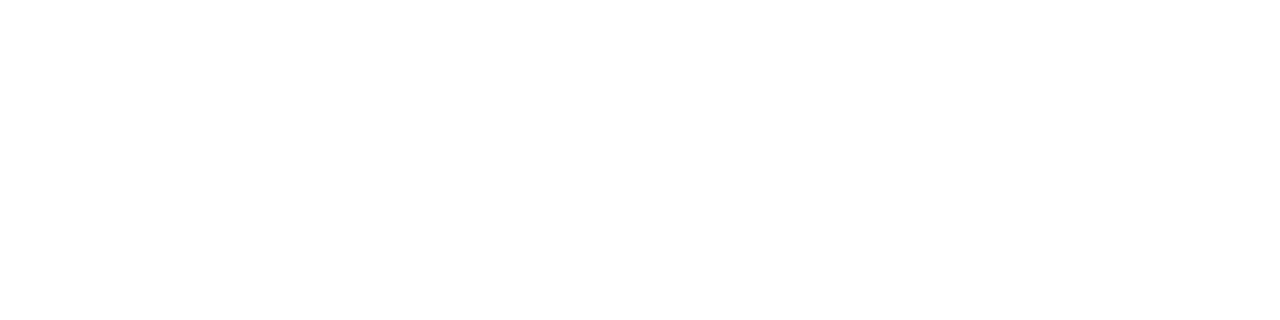
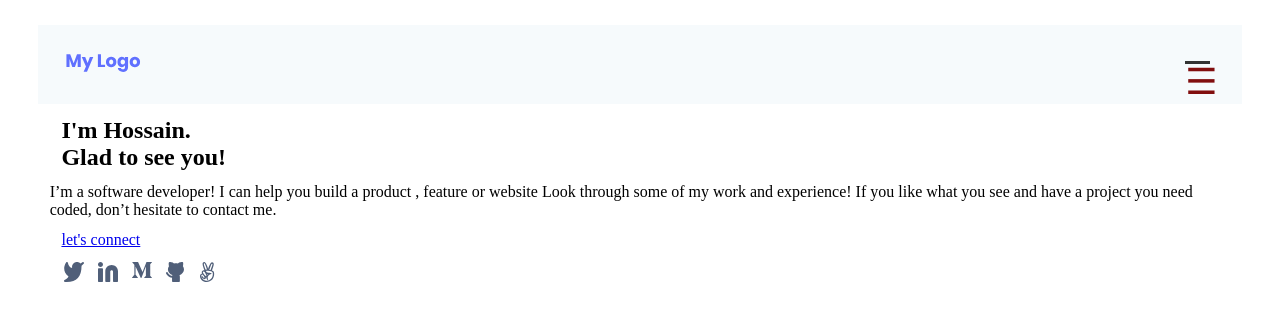
Before and after one commit to HossainAraf/Portfolio-setup-and-mobile-first, a plain HTML site: page index.html in a window 1280 px wide. Drawn offline with Linux system fonts and the light colour scheme.

Commit message:
Update all html elements except the blue shapes

```diff
--- a/index.html
+++ b/index.html
@@ -4,9 +4,42 @@
   <meta charset="UTF-8">
   <meta http-equiv="X-UA-Compatible" content="IE=edge">
   <meta name="viewport" content="width=device-width, initial-scale=1.0">
-  <title>Document</title>
+  <link rel="stylesheet" href="style.css">
+  <title>Portfolio</title>
 </head>
 <body>
-
+  <header class="header">
+    <div class="logo">
+      <img src="img/logo.svg" alt="logo">
+    </div>
+    <nav class="navbar">
+      <div class="toggle-button">
+        <span class="menu-icon">&#9776;</span>
+      </div>
+      <ul class="menu">
+        <li><a href="#">About</a></li>
+        <li><a href="#">Services</a></li>
+        <li><a href="#">Contact</a></li>
+      </ul>
+    </nav>
+  </header>
+  <main>
+    <section>
+      <h2>I'm Hossain. <br> Glad to see you!</h2>
+    </section>
+    <section class="my-description">
+      I’m a software developer! I can help you build a product , feature or website Look through some of my work and experience! If you like what you see and have a project you need coded, don’t hesitate to contact me.
+    </section>
+    <section>
+      <a class="social-media-connect" href="#">let's connect</a>
+      <ul class="social-media-icon">
+        <li><a href=""><img src="img/twitter.svg" alt=""></a></li>
+        <li><a href=""><img src="img/Linkedin.svg" alt=""></a></li>
+        <li><a href=""><img src="img/medium.svg" alt=""></a></li>
+        <li><a href=""><img src="img/github.svg" alt=""></a></li>
+        <li><a href=""><img src="img/angellist.svg" alt="angellist logo"></a></li>
+      </ul>
+    </section>
+  </main>
 </body>
 </html>
--- a/style.css
+++ b/style.css
@@ -0,0 +1,110 @@
+* {
+  margin: 1%;
+  padding: 0;
+}
+/* Header with Logo & Navbar */
+.header {
+  display: flex;
+  align-items: center;
+  justify-content: space-between;
+  background-color: #f6fafc;
+  padding: 1em;
+}
+.logo {
+  margin-right: 15px;
+}
+.logo img {
+  max-width: 100%;
+}
+.navbar {
+  display:flex;
+  align-items: flex-end;
+  justify-content:space-between;
+}
+.toggle-button {
+  color: #810e0e;
+  font-size: 36px;
+  font-weight: 300;
+}
+.menu {
+  display: none;
+  list-style-type: none;
+}
+.menu li a {
+text-decoration: none;
+}
+/* Main */
+.my-description {
+  position: relative;
+}
+.social-media-icon {
+/* position: absolute; */
+width: 170.17px;
+height: 10px;
+left: 260px;
+top: 642px;
+display: flex;
+list-style-type: none;
+}
+.social-media-icon li {
+  flex: 1;
+}
+@media (min-width: 375px){
+  .toggle-button:hover + .menu,
+  .menu:hover {
+    display: flex;
+  }
+
+  .toggle-button:hover + .menu {
+    flex-wrap: wrap;
+    margin-right: 5%;
+  }
+  .toggle-button:hover .menu-icon{
+    transform: rotate(45deg);
+  }
+  .toggle-button:hover + .menu li,
+  .menu:hover li {
+    flex-basis: calc(99% / 3);
+    padding-right: 5%;
+  }
+}
+
+
+/* Media query for desktop screens */
+@media (min-width: 768px) {
+
+.navbar {
+  display: flex;
+  align-items: center;
+}
+
+.toggle-button {
+  cursor: pointer;
+  padding: 5px;
+  display: block;
+}
+
+.menu-icon {
+  display: block;
+  width: 25px;
+  height: 3px;
+  background-color: #333;
+  margin-bottom: 5px;
+}
+
+.menu {
+  display: none;
+  list-style: none;
+  padding: 0;
+  margin: 0;
+}
+
+.menu li {
+  padding: 10px;
+}
+
+.menu a {
+  text-decoration: none;
+  color: #333;
+}
+}
```
Also changed, not shown: eslintrc.json (deleted, +0 -25 lines), img/Linkedin.svg (added), img/My Logo.png (added), img/angellist.svg (added), img/github.svg (added), img/logo.png (added), img/logo.svg (added), img/medium.svg (added), img/twitter.svg (added).
